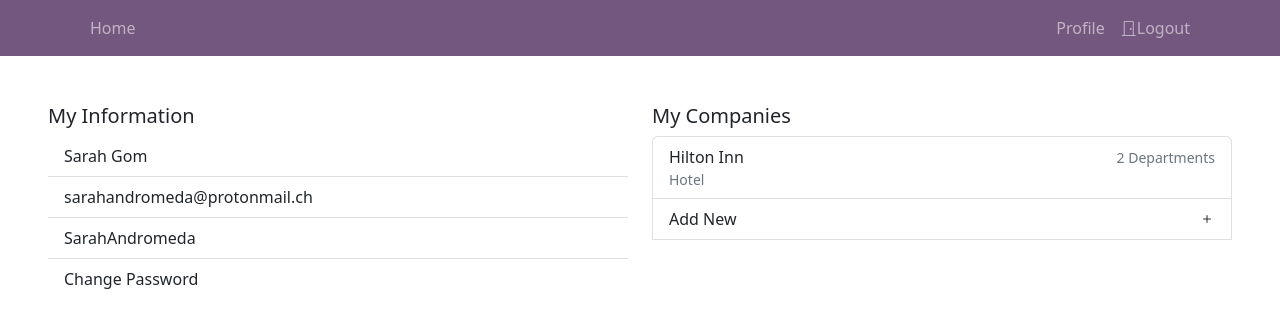
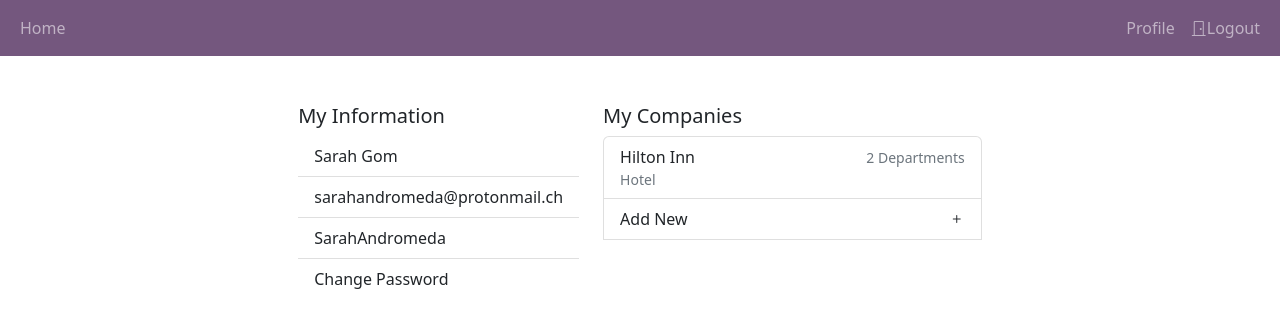
Before and after one commit to sarahandromeda/employee_register_deployment, a Django app: page /home/ in a window 1280 px wide. Shown: the top 328 px of the page. Run offline with Django 4.2, Linux system fonts and the light colour scheme; a user stored in the database is signed in; data comes from the database, SQL or seed files in the repository; some libraries are stand-ins or nearby versions.

Commit message:
Testing.

```diff
--- a/main_register/templates/main_register/base.html
+++ b/main_register/templates/main_register/base.html
@@ -16,7 +16,7 @@
 </head>
 <body>
     <nav class="navbar navbar-expand-md navbar-dark" style="background-color: #74577e">
-        <div class="container">
+        <div class="container-fluid">
             <button class="navbar-toggler" type="button" data-bs-toggle="collapse" data-bs-target="#navbarNavAltMarkup" aria-controls="navbarNavAltMarkup" aria-expanded="false" aria-label="Toggle navigation">
                 <span class="navbar-toggler-icon"></span>
             </button>
--- a/main_register/templates/main_register/department_page.html
+++ b/main_register/templates/main_register/department_page.html
@@ -13,7 +13,7 @@
 {% block content %}
 <!-- List of Departments in Selected Company -->
 <div class="row justify-content-center">
-    <div class="col-3">
+    <div class="col-md-4">
         <div class="d-flex align-items-center justify-content-between">
             <h4><a href="{% url 'user_home' %}">
                 {{ company.name }}
--- a/main_register/templates/main_register/employee_page.html
+++ b/main_register/templates/main_register/employee_page.html
@@ -12,7 +12,7 @@
 {% block content %}
 <!-- List of Employees in Selected Department -->
 <div class="row justify-content-center">
-    <div class="col-5">
+    <div class="col-md-5">
         <div class="d-flex align-items-center justify-content-between">
             <h4><a href="{% url 'department_page' company_id %}">
                 {{ department.name }}
--- a/main_register/templates/main_register/user_home.html
+++ b/main_register/templates/main_register/user_home.html
@@ -7,7 +7,7 @@ Home
 {% load crispy_forms_tags %}
 {% block content %}
 <div class="row justify-content-center">
-    <div class="col-md">
+    <div class="col-md-auto">
         <!-- Personal User Information -->
         <h5>My Information</h5>
         <ul class="list-group list-group-flush">
@@ -17,7 +17,7 @@ Home
             <a href="{% url 'change_password' %}" class="list-group-item list-group-item-action">Change Password</a>
           </ul>
     </div>
-    <div class="col-md">
+    <div class="col-md-4">
         <!-- List of Companies Managed -->
         <h5>My Companies</h5>
         <div class="list-group">
```
